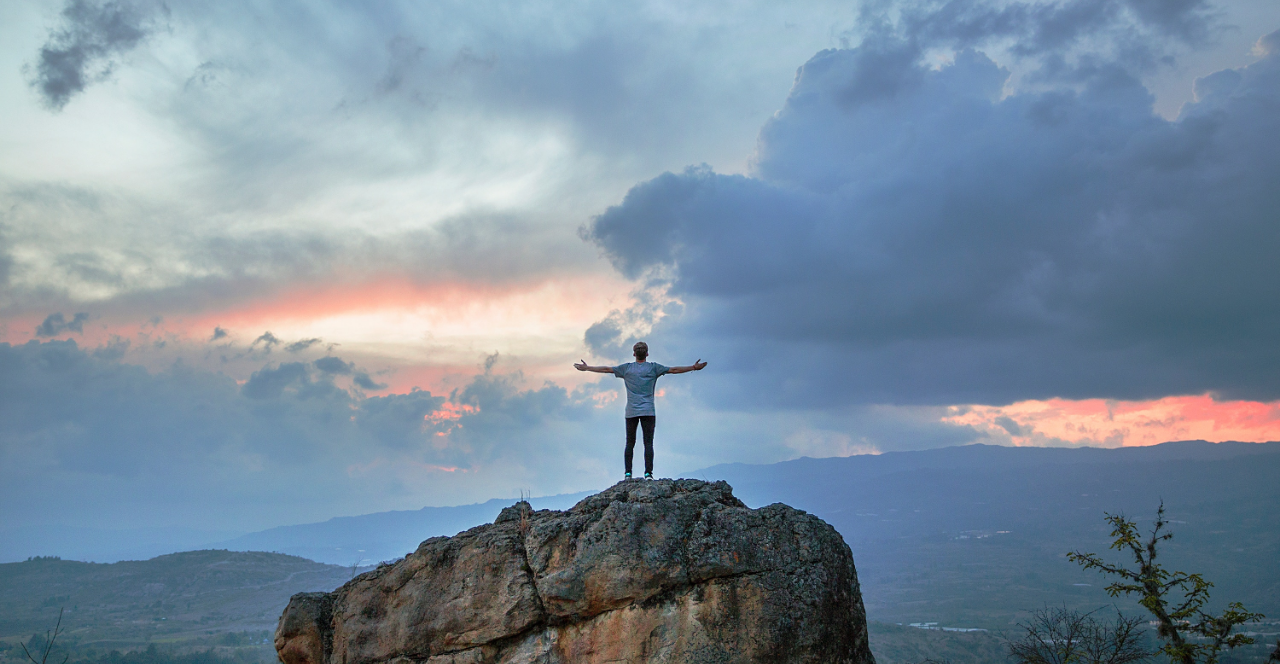
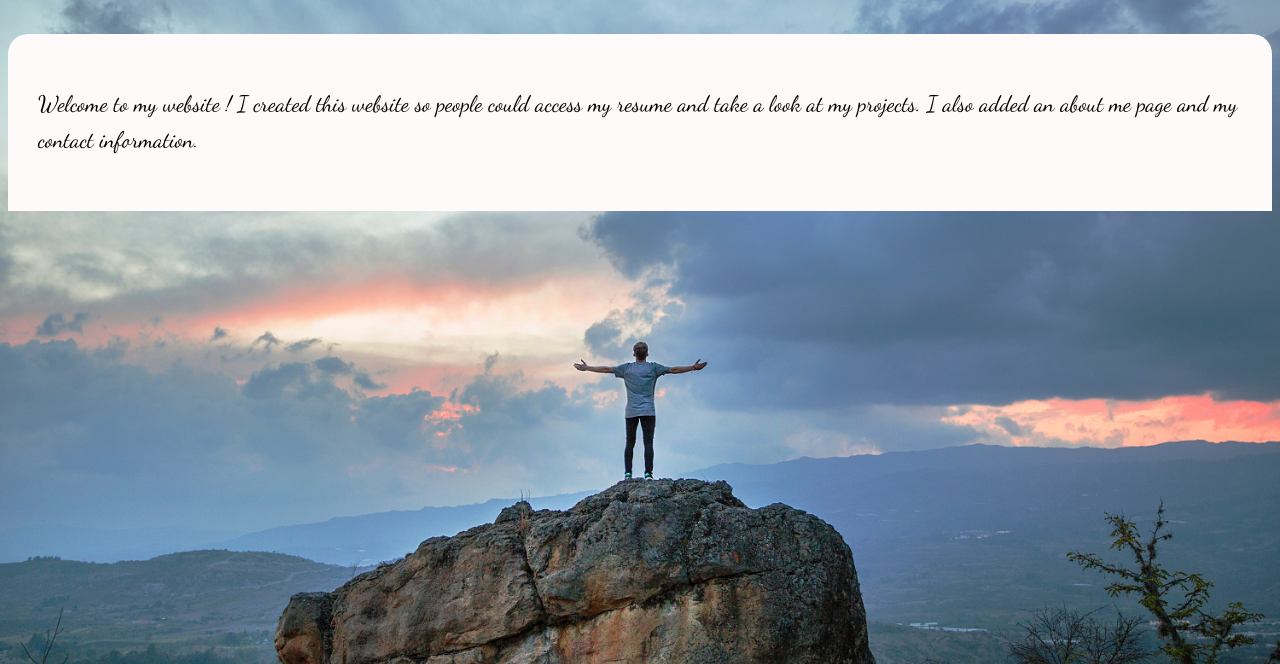
Before and after one commit to barreradavid/barreradavid.github.io, a plain HTML site: page index.html in a window 1280 px wide. Shown: the part 136-800 px from the top of the page. Drawn offline with Linux system fonts and the light colour scheme.

Commit message:
details 2

```diff
--- a/Template.css
+++ b/Template.css
@@ -18,7 +18,9 @@ body{font-family: 'Dancing Script', cursive;
 
 #detail{
 	 line-height: 1.6;
-	 padding: 30px }
+	 padding: 30px;
+	 font-size: 1.4em
+	}
 
 
 .top_nav_Item:{
--- a/index.html
+++ b/index.html
@@ -21,8 +21,9 @@
 
 <h1 id="Title"> David Barrera </h1>
 
-<div id="detail">
+<div class="body" id="detail">
 
+<p> Welcome to my website !  I created this website so people could access my resume and take a look at my projects.  I also added an about me page and my contact information.</p>
 <!-- <ol>
     <li> Musician</li>
     <li> SMASH Scholar</li>
```
Also changed, not shown: contact me.html (+4 -2 lines), projects.html (+1 -1 lines).
